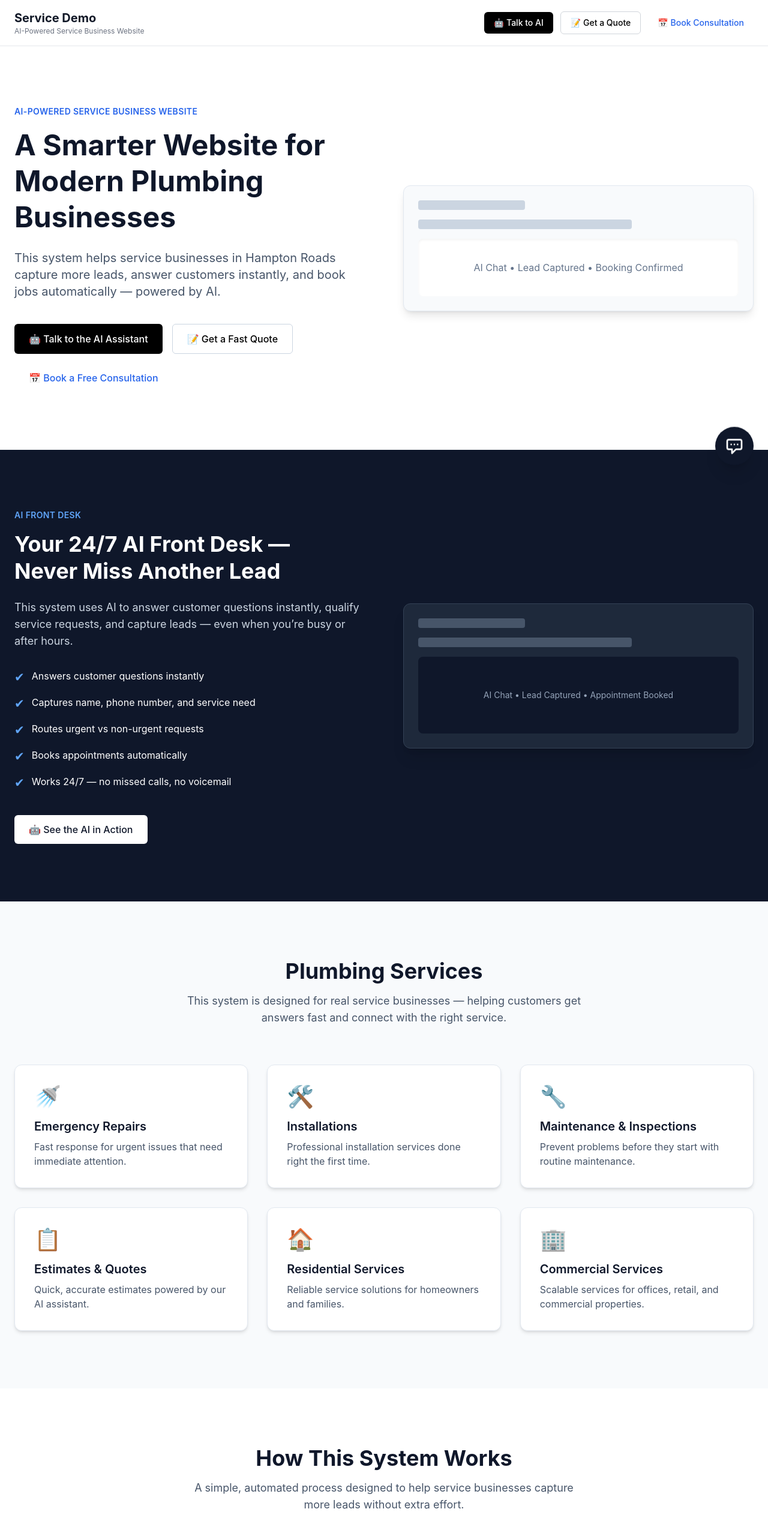
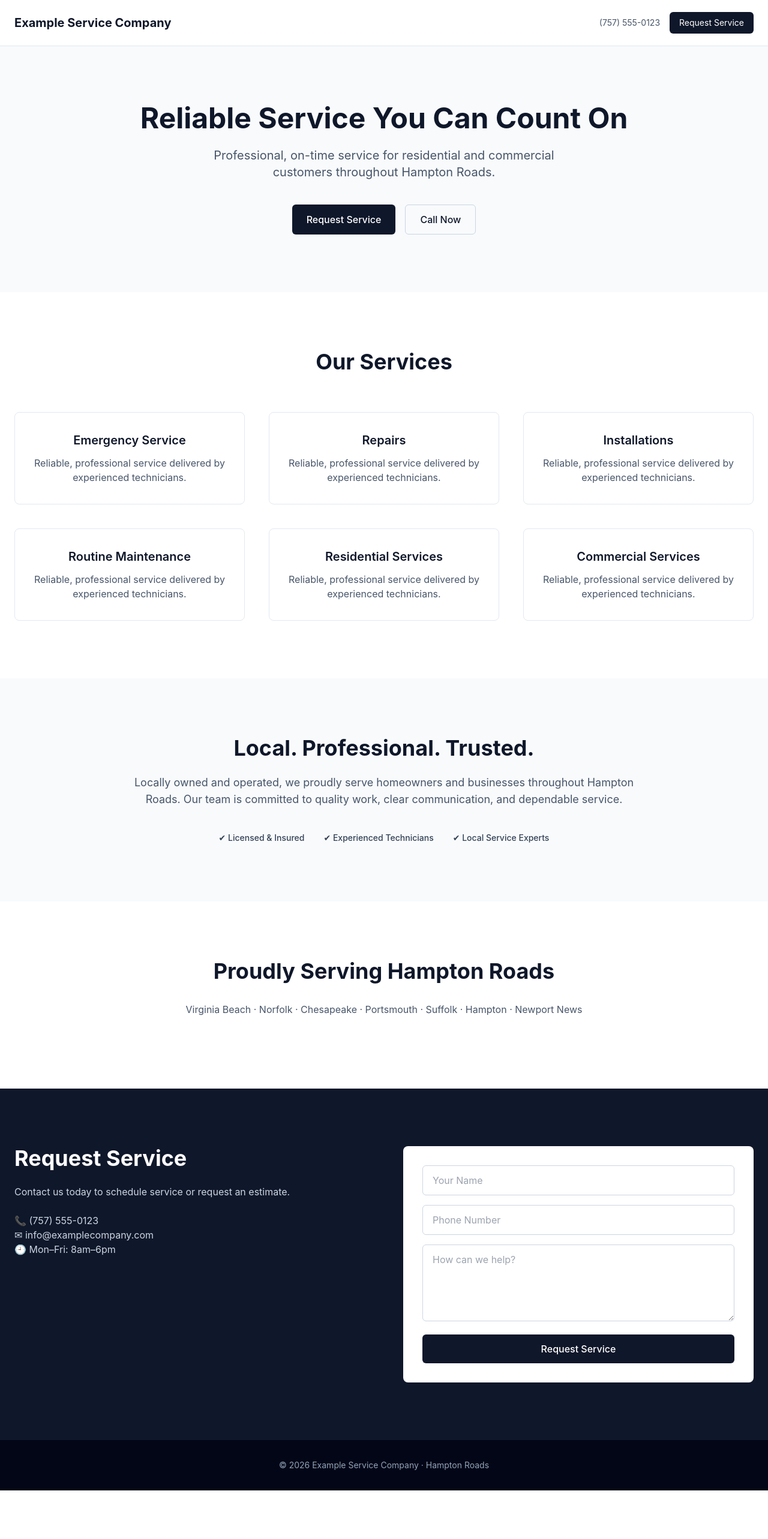
Before and after one commit to 12sphat-star/service1demo, a React (Create React App) app: page /example-site in a window 1280 px wide. Shown: the top 2566 px of the page at 60% size. After the commit the page ends 2485 px from the top, so only its background shows below. Built offline with nearby package versions, Linux system fonts and the light colour scheme.

Commit message:
LKG: Routing fixed, example-site added and compiling

```diff
--- a/package.json
+++ b/package.json
@@ -10,6 +10,7 @@
     "postcss": "^8.4.0",
     "react": "^18.2.0",
     "react-dom": "^18.2.0",
+    "react-router-dom": "^7.12.0",
     "react-scripts": "5.0.1",
     "tailwindcss": "^3.4.0"
   },
--- /dev/null
+++ b/src/components/ExampleSite.tsx
@@ -0,0 +1,164 @@
+export default function ExampleSite() {
+  return (
+    <div className="min-h-screen bg-white text-slate-900">
+
+      {/* Header */}
+      <header className="border-b border-slate-200">
+        <div className="max-w-7xl mx-auto px-6 py-5 flex justify-between items-center">
+          <div className="text-xl font-bold">
+            Example Service Company
+          </div>
+
+          <div className="flex items-center gap-4">
+            <span className="text-sm text-slate-600">(757) 555-0123</span>
+            <button className="px-4 py-2 rounded-md bg-slate-900 text-white text-sm">
+              Request Service
+            </button>
+          </div>
+        </div>
+      </header>
+
+      {/* Hero */}
+      <section className="bg-slate-50">
+        <div className="max-w-7xl mx-auto px-6 py-24 text-center">
+          <h1 className="text-5xl font-bold mb-6">
+            Reliable Service You Can Count On
+          </h1>
+
+          <p className="text-xl text-slate-600 max-w-2xl mx-auto mb-10">
+            Professional, on-time service for residential and commercial
+            customers throughout Hampton Roads.
+          </p>
+
+          <div className="flex justify-center gap-4">
+            <button className="px-6 py-3 rounded-md bg-slate-900 text-white font-medium">
+              Request Service
+            </button>
+            <button className="px-6 py-3 rounded-md border border-slate-300 font-medium">
+              Call Now
+            </button>
+          </div>
+        </div>
+      </section>
+
+      {/* Services */}
+      <section className="py-24">
+        <div className="max-w-7xl mx-auto px-6">
+          <h2 className="text-4xl font-bold text-center mb-16">
+            Our Services
+          </h2>
+
+          <div className="grid grid-cols-1 sm:grid-cols-2 lg:grid-cols-3 gap-10">
+            {[
+              "Emergency Service",
+              "Repairs",
+              "Installations",
+              "Routine Maintenance",
+              "Residential Services",
+              "Commercial Services",
+            ].map((service) => (
+              <div
+                key={service}
+                className="border border-slate-200 rounded-lg p-8 text-center"
+              >
+                <h3 className="text-xl font-semibold mb-3">{service}</h3>
+                <p className="text-slate-600">
+                  Reliable, professional service delivered by experienced technicians.
+                </p>
+              </div>
+            ))}
+          </div>
+        </div>
+      </section>
+
+      {/* About / Trust */}
+      <section className="bg-slate-50 py-24">
+        <div className="max-w-4xl mx-auto px-6 text-center">
+          <h2 className="text-4xl font-bold mb-6">
+            Local. Professional. Trusted.
+          </h2>
+
+          <p className="text-lg text-slate-600 mb-10">
+            Locally owned and operated, we proudly serve homeowners and businesses
+            throughout Hampton Roads. Our team is committed to quality work,
+            clear communication, and dependable service.
+          </p>
+
+          <div className="flex justify-center gap-8 text-sm font-medium text-slate-700">
+            <span>✔ Licensed & Insured</span>
+            <span>✔ Experienced Technicians</span>
+            <span>✔ Local Service Experts</span>
+          </div>
+        </div>
+      </section>
+
+      {/* Service Area */}
+      <section className="py-24">
+        <div className="max-w-5xl mx-auto px-6 text-center">
+          <h2 className="text-4xl font-bold mb-8">
+            Proudly Serving Hampton Roads
+          </h2>
+
+          <p className="text-slate-600 mb-6">
+            Virginia Beach · Norfolk · Chesapeake · Portsmouth · Suffolk ·
+            Hampton · Newport News
+          </p>
+        </div>
+      </section>
+
+      {/* Contact */}
+      <section className="bg-slate-900 text-white py-24">
+        <div className="max-w-7xl mx-auto px-6 grid grid-cols-1 md:grid-cols-2 gap-16">
+
+          <div>
+            <h2 className="text-4xl font-bold mb-6">
+              Request Service
+            </h2>
+
+            <p className="text-slate-300 mb-6">
+              Contact us today to schedule service or request an estimate.
+            </p>
+
+            <p className="text-slate-300">
+              📞 (757) 555-0123<br />
+              ✉ info@examplecompany.com<br />
+              🕘 Mon–Fri: 8am–6pm
+            </p>
+          </div>
+
+          <div className="bg-white rounded-lg p-8 text-slate-900">
+            <form className="space-y-4">
+              <input
+                type="text"
+                placeholder="Your Name"
+                className="w-full border border-slate-300 rounded-md px-4 py-3"
+              />
+              <input
+                type="text"
+                placeholder="Phone Number"
+                className="w-full border border-slate-300 rounded-md px-4 py-3"
+              />
+              <textarea
+                placeholder="How can we help?"
+                className="w-full border border-slate-300 rounded-md px-4 py-3 h-32"
+              />
+              <button
+                type="button"
+                className="w-full bg-slate-900 text-white py-3 rounded-md font-medium"
+              >
+                Request Service
+              </button>
+            </form>
+          </div>
+
+        </div>
+      </section>
+
+      {/* Footer */}
+      <footer className="bg-slate-950 text-slate-400 text-sm py-8 text-center">
+        © {new Date().getFullYear()} Example Service Company · Hampton Roads
+      </footer>
+
+    </div>
+  );
+}
--- a/src/index.tsx
+++ b/src/index.tsx
@@ -1,10 +1,21 @@
-import React from 'react'
-import ReactDOM from 'react-dom/client'
-import App from './App.tsx'
-import './index.css'
+import React from "react";
+import ReactDOM from "react-dom/client";
+import { BrowserRouter, Routes, Route } from "react-router-dom";
+import App from "./App";
+import ExampleSite from "./components/ExampleSite";
+import "./index.css";
 
-ReactDOM.createRoot(document.getElementById('root')!).render(
+const root = ReactDOM.createRoot(
+  document.getElementById("root") as HTMLElement
+);
+
+root.render(
   <React.StrictMode>
-    <App />
-  </React.StrictMode>,
-)
+    <BrowserRouter>
+      <Routes>
+        <Route path="/" element={<App />} />
+        <Route path="/example-site" element={<ExampleSite />} />
+      </Routes>
+    </BrowserRouter>
+  </React.StrictMode>
+);
```
Also changed, not shown: 1 other file (tests, documents, lock files or other folders).
